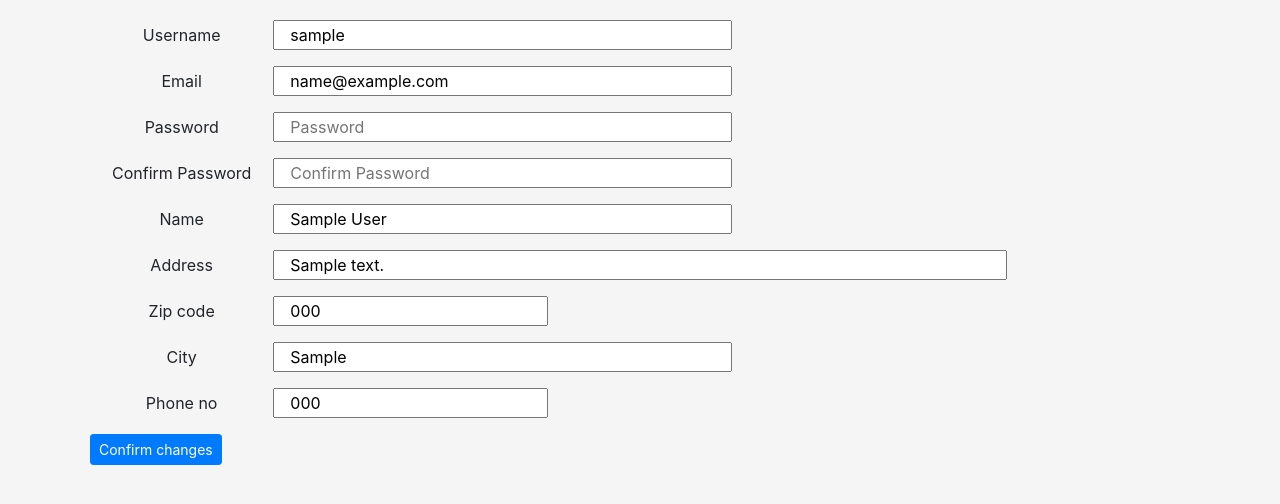
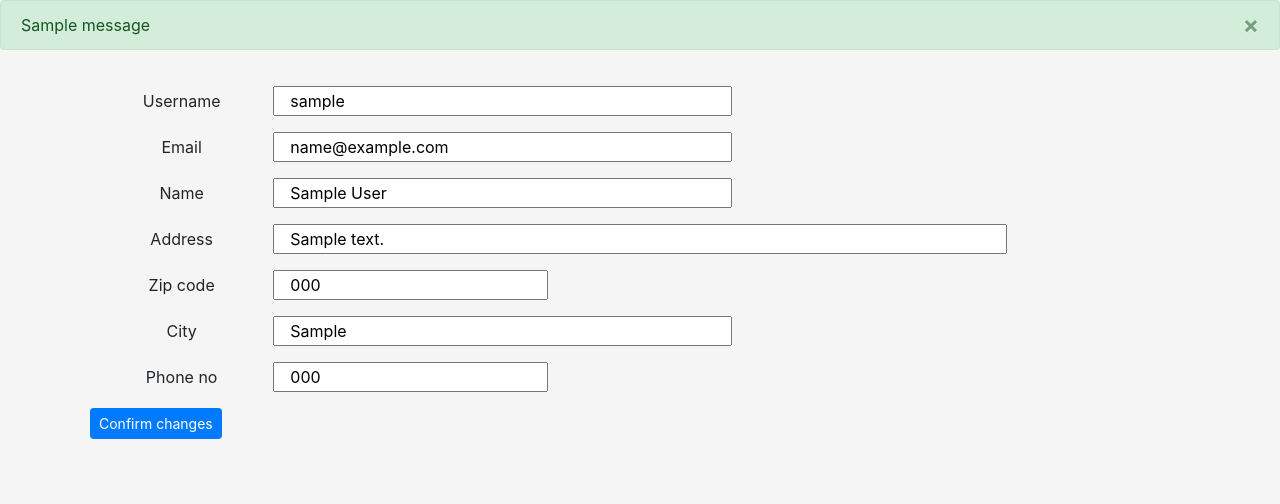
Before and after one commit to pyloveorg/stock_manager, a Flask app: page /user/1 in a window 1280 px wide. Shown: the part 56-560 px from the top of the page. Run offline with Flask 2, Linux system fonts and the light colour scheme; a user stored in the database is signed in; tables that the repository leaves empty hold one stand-in row (values such as "Sample post"); one stand-in notice (Sample message) is shown; some libraries are stand-ins or nearby versions.

Commit message:
HackathonUpdates

```diff
--- a/auth/forms.py
+++ b/auth/forms.py
@@ -5,19 +5,19 @@ from wtforms.fields.html5 import DateField
 
 class LoginForm(FlaskForm):
     username = StringField('Username',  [validators.Length(min=4, max=50), validators.InputRequired()])
-    password = PasswordField('Password', [validators.Length(min=4, max=50), validators.InputRequired()])
+    password = PasswordField('Password', [validators.Length(min=1, max=50), validators.InputRequired()])
     remember = BooleanField('Remember me')
 
-class SignupForm(FlaskForm):
+class UserForm(FlaskForm):
     username = StringField('Username', [validators.Length(min=4, max=50), validators.InputRequired()])
-    email = StringField('Email', [validators.Length(max=50)])
-    # password = PasswordField('Password', [validators.Length(min=4, max=50), validators.InputRequired()])
-    password = PasswordField('Password', validators=[validators.InputRequired(), EqualTo('confirm_password', message='Passwords must match')])
-    confirm_password = PasswordField('Confirm Password')
+    email = StringField('Email', [validators.Email("Incorrect email address.")])
     name = StringField('Name', [validators.Length(max=200)])
     address = StringField('Address', [validators.Length(max=200)])
     zip_code = StringField('Zip code', [validators.Length(max=10)])
     city = StringField('City', [validators.Length(max=100)])
     phone_no = StringField('Phone no', [validators.Length(max=20)])
     birth_date = DateField('Birth date')
-    # submit = SubmitField('Signup')
+
+class SignupForm(UserForm):
+    password = PasswordField('Password', validators=[validators.Length(min=1, max=50), validators.InputRequired(), EqualTo('confirm_password', message='Passwords must match')])
+    confirm_password = PasswordField('Confirm Password')
--- a/auth/templates/login.html
+++ b/auth/templates/login.html
@@ -7,8 +7,6 @@
 <div class="container">
   <form class="form-signin" method="POST" action="/login">
     {{ form.csrf_token }}
-    <!--{{ wtf.form_field(form.username, class="form-control form-control-sm") }}-->
-    <!--{{ wtf.form_field(form.password, class="form-control form-control-sm") }}-->
     {{ render_field(form.username, placeholder=form.username.label.text, class="col-sm-5") }}
     {{ render_field(form.password, placeholder=form.password.label.text, class="col-sm-5") }}
 
--- a/auth/templates/signup.html
+++ b/auth/templates/signup.html
@@ -4,48 +4,22 @@
 {% block title %}Sign up{% endblock %}
 
 {% block content %}
-<!--<div class="container">-->
-  <!--<form>-->
-  <!--<div class="form-row">-->
-    <!--<div class="col">-->
-      <!--<input type="text" class="form-control" placeholder="First name">-->
-    <!--</div>-->
-    <!--<div class="col">-->
-      <!--<input type="text" class="form-control" placeholder="Last name">-->
-    <!--</div>-->
-  <!--</div>-->
-<!--</form>-->
-
-<!--</div>-->
-<!--<div class="content-section">-->
-  <!--<div class="center">-->
-    <!--<h1>Register for an account</h1>-->
-    <!--<br/>-->
-    <!--{{ wtf.quick_form(form) }}-->
-  <!--</div>-->
-<!--</div>-->
 
 <div class="container">
-  <!--<form class="form form-horizontal" method="POST" action="/signup">-->
   <form class="form form-horizontal" method="POST" action="{{ action }}">
     {{ form.csrf_token }}
-
     {{ render_field(form.username, placeholder=form.username.label.text, class="col-sm-5") }}
     {{ render_field(form.email, placeholder=form.email.label.text, class="col-sm-5") }}
+    {% if purpose == 'signup' %}
     {{ render_field(form.password, placeholder=form.password.label.text, class="col-sm-5") }}
     {{ render_field(form.confirm_password, placeholder=form.confirm_password.label.text, class="col-sm-5") }}
+    {% endif %}
     {{ render_field(form.name, placeholder=form.name.label.text, class="col-sm-5") }}
     {{ render_field(form.address, placeholder=form.address.label.text, class="col-sm-8") }}
     {{ render_field(form.zip_code, placeholder=form.zip_code.label.text, class="col-sm-3") }}
     {{ render_field(form.city, placeholder=form.city.label.text, class="col-sm-5") }}
     {{ render_field(form.phone_no, placeholder=form.phone_no.label.text, class="col-sm-3") }}
-    <!--{{ wtf.form_field(form.birth_date, class="form-control form-control-sm") }}-->
-    {% if error %}
-      <div class="alert alert-danger" role="alert">Username already exists in database</div>
-    {% elif success %}
-      <div class="alert alert-success" role="alert">{{ success_message }}</div>
-    {% endif %}
-    <button class="btn btn-sm btn-primary" type="submit">{% if method == 'signup' %}Sign up{% else %}Confirm changes{% endif %}</button>
+    <button class="btn btn-sm btn-primary" type="submit">{% if purpose == 'signup' %}Sign up{% else %}Confirm changes{% endif %}</button>
   </form>
 </div>
 {% endblock %}
--- a/auth/views.py
+++ b/auth/views.py
@@ -1,8 +1,8 @@
-from flask import render_template, redirect, url_for
+from flask import render_template, redirect, url_for, flash, abort
 from flask_login import login_user, login_required, logout_user, current_user
 from sqlalchemy.exc import IntegrityError
 from werkzeug.security import generate_password_hash, check_password_hash
-from auth.forms import LoginForm, SignupForm
+from auth.forms import LoginForm, SignupForm, UserForm
 from auth.models import User
 from database import db
 from flask import request
@@ -21,51 +21,7 @@ auth_blueprint = Blueprint('auth', __name__, template_folder='templates')
 @auth_blueprint.route('/editprofile', methods=['GET', 'POST'])
 @login_required
 def edit_profile():
-    # db.session.query(User).filter(id=current_user.id).update(address='jakistamadres')
-    # user = User.query.filter_by(id=current_user.id)
-    # user.address = 'newaddresshhhhhh'
-    # db.session.commit()
-
-    # db.session.query().\
-    #     filter(User.id == 1). \
-    #     update({"address": 'New Hampshire'})
-    # db.session.commit()
-
-    # User.query.filter(User.id == 1). \
-    #     update({"address": (1)})
-    # db.session.commit()
-    # print(str(getattr(User.query.filter(User.id == 1).data.id)))
-    # user = User.query.filter_by(id=1).first()
-    # print(str(user.id))
-    # setattr(User.query.filter_by(id=current_user.id).one(), 'address', 'Kutnp')
-    #  setattr(User.query.filter_by(id=current_user.id).one(), {'address': 'NewHampshire', 'phone_no': '777333222'})
-    # User.query.filter_by(id=current_user.id).one().address = 'Kutno'
-    # db.session.commit()
-    # session = Session()
-    # User.query(id=current_user.id).update(address='jakistamadres')
-    #  # current_user.update(username='admin2')
     return redirect(url_for('auth.edit_user', user_id=current_user.id))
-    # form = SignupForm()
-    # if form.validate_on_submit():
-    #     try:
-    #         hashed_password = generate_password_hash(form.password.data, method='sha256')
-    #         # print(form.phone_no.data)
-    #         new_user = User(username=form.username.data,
-    #                         email=form.email.data,
-    #                         password=hashed_password,
-    #                         name=form.name.data,
-    #                         address=form.address.data,
-    #                         zip_code=form.zip_code.data,
-    #                         city=form.city.data,
-    #                         phone_no=form.phone_no.data,
-    #                         birth_date=form.birth_date.data)
-    #
-    #         db.session.add(new_user)
-    #         db.session.commit()
-    #         return render_template(signupTemplate, form=form, success=True)
-    #     except IntegrityError as e:
-    #         return render_template(signupTemplate, form=form, error=e)
-    # return render_template(signupTemplate, form=form)
 
 
 @auth_blueprint.route('/login', methods=['GET', 'POST'])
@@ -77,7 +33,8 @@ def login():
         if user:
             if check_password_hash(user.password, form.password.data):
                 login_user(user, remember=form.remember.data)
-                return render_template(baseTemplate, loggingMessage='Logged in successfully as '+current_user.username)
+                flash('Logged in successfully as {}'.format(current_user.username), 'success')
+                return render_template(baseTemplate)
 
         return render_template(loginTemplate, form=form, error=True)
 
@@ -90,7 +47,6 @@ def signup():
     if form.validate_on_submit():
         try:
             hashed_password = generate_password_hash(form.password.data, method='sha256')
-            # print(form.phone_no.data)
             new_user = User(username=form.username.data,
                             email=form.email.data,
                             password=hashed_password,
@@ -103,39 +59,40 @@ def signup():
 
             db.session.add(new_user)
             db.session.commit()
-            return render_template(signupTemplate, form=form, success=True, action="/signup", success_message='User added successfully')
+            flash('User added successfully', 'success')
+            return redirect(url_for('home.index'))
+            # return render_template(signupTemplate, form=form, success=True, purpose="signup", action=url_for('auth.signup'), success_message='User added successfully')
         except IntegrityError as e:
-            return render_template(signupTemplate, form=form, error=e, action="{{ url_for('auth.signup') }}")
-    # return render_template(signupTemplate, form=form, action="/signup")
-    return render_template(signupTemplate, form=form, action="{{ url_for('auth.signup') }}")
-# "{{ url_for('auth.edit_user', user_id=user.id) }}"
+            flash('User already exists in database', 'danger')
+            return render_template(signupTemplate, form=form, purpose="signup", action=url_for('auth.signup'))
+    return render_template(signupTemplate, form=form, purpose="signup", action=url_for('auth.signup'))
 
 
 @auth_blueprint.route('/logout')
 @login_required
 def logout():
     logout_user()
-    return render_template(baseTemplate, loggingMessage='Logged out successfully')
+    flash('Logged out successfully', 'success')
+    return render_template(baseTemplate)
 
 
 @auth_blueprint.route('/users', methods=['GET'])
 @login_required
 def users():
-    print(current_user.admin)
-
-    if current_user.admin == True:
+    if current_user.admin is True:
         user_list = User.query.order_by(User.username).all()
     else:
         user_list = User.query.filter_by(id=current_user.id)
-    # user_list = User.query.all()
     return render_template(usersTemplate, user_list=user_list)
 
 @auth_blueprint.route('/user/<int:user_id>', methods=['GET', 'POST'])
 @login_required
 def edit_user(user_id):
+    if current_user.admin is False and current_user.id != user_id:
+        abort(404)
 
     user = User.query.filter_by(id=user_id).first()
-    form = SignupForm()
+    form = UserForm()
     if request.method == 'GET':
         form.username.data = user.username
         form.name.data = user.name
@@ -144,56 +101,23 @@ def edit_user(user_id):
         form.zip_code.data = user.zip_code
         form.city.data = user.city
         form.phone_no.data = user.phone_no
-        # return render_template(signupTemplate, form=form)
-    else:
-        if form.validate_on_submit():
-            user.username = form.username.data
-            user.name = form.name.data
-            user.email = form.email.data
-            user.address = form.address.data
-            user.zip_code = form.zip_code.data
-            user.city = form.city.data
-            user.phone_no = form.phone_no.data
-            db.session.commit()
-        # else:
-        #     print('pretty')
+    elif form.validate_on_submit():
+        user.username = form.username.data
+        user.name = form.name.data
+        user.email = form.email.data
+        user.address = form.address.data
+        user.zip_code = form.zip_code.data
+        user.city = form.city.data
+        user.phone_no = form.phone_no.data
+        db.session.commit()
+        flash('User successfully updated', 'success')
+        return redirect(url_for('auth.users'))
 
-    return render_template(signupTemplate, form=form, action="/user/{}".format(str(user_id)), success_message='User successfully updated')
+    return render_template(signupTemplate,
+                           form=form,
+                           action=url_for('auth.edit_user', user_id=user_id))
+    # return render_template(signupTemplate,
+    #                        form=form,
+    #                        action=url_for('auth.edit_user', user_id=user_id), success_message='User successfully updated')
 
-    # print(request.method)
-    # else:
-    #     print('MÓJ')
-    # print(str(user_id))
-    # stmt = User.update(). \
-    #     values(address=('Yokohama')). \
-    #     where(User.id == current_user.id)
-    # db.engine.execute(stmt)
-
-
-    # user = User.query.filter_by(id==)
-    # form = SignupForm()
-    # if form.validate_on_submit():
-    #     try:
-    #         hashed_password = generate_password_hash(form.password.data, method='sha256')
-    #         # print(form.phone_no.data)
-    #         new_user = User(username=form.username.data,
-    #                         email=form.email.data,
-    #                         password=hashed_password,
-    #                         name=form.name.data,
-    #                         address=form.address.data,
-    #                         zip_code=form.zip_code.data,
-    #                         city=form.city.data,
-    #                         phone_no=form.phone_no.data)
-    #                         # birth_date=form.birth_date.data)
-    #
-    #         db.session.add(new_user)
-    #         db.session.commit()
-    #         return render_template(signupTemplate, form=form, success=True)
-    #     except IntegrityError as e:
-    #         return render_template(signupTemplate, form=form, error=e)
-    # return render_template(signupTemplate, form=form)
-    #
-
-
-
-    return redirect(url_for('auth.users'))
+    # return redirect(url_for('auth.users'))
--- a/database.py
+++ b/database.py
@@ -2,9 +2,3 @@ from flask_sqlalchemy import SQLAlchemy
 from flask import Flask
 
 db = SQLAlchemy()
-# def create_app():
-#     app = Flask(__name__)
-#     db.init_app()
-#     db.app = app
-#     db.create_all()
-#     return app
--- /dev/null
+++ b/home/templates/_messages.html
@@ -0,0 +1,21 @@
+{% with messages = get_flashed_messages(with_categories=true) %}
+  {% if messages %}
+
+    {% for category, message in messages %}
+      <div class="alert alert-{{ category }} alert-dismissible fade show">{{ message }}
+            <button type="button" class="close" data-dismiss="alert" aria-label="Close">
+                <span aria-hidden="true">&times;</span>
+            </button>
+      </div>
+    {% endfor %}
+
+  {% endif %}
+{% endwith %}
+
+{% if error %}
+<div class="alert alert-danger">{{error}}</div>
+{% endif %}
+
+{% if msg %}
+<div class="alert alert-success">{{msg}}</div>
+{% endif %}
--- a/home/templates/_render_field.html
+++ b/home/templates/_render_field.html
@@ -1,11 +1,21 @@
 {% macro render_field(field) %}
+
 <div class="form-group form-inline">
+    <!--<ul>-->
+            <!--{% for error in field.errors %}-->
+            <!--<li><div class="alert alert-danger" role="alert">{{ error }}</div>></li>-->
+            <!--{% endfor %}-->
+        <!--</ul>-->
     <label for="{{ field.name }}" class="col-sm-2" >{{ field.label.text }}</label>
         {{ field(class="form-control form-control-sm", **kwargs)|safe }}
-        <ul>
-            {% for error in field.errors %}
-            <li><div class="alert alert-danger" role="alert">{{ error }}</div>></li>
-            {% endfor %}
-        </ul>
+
 </div>
+{% for error in field.errors %}
+<div class="alert alert-danger alert-dismissible fade show" role="alert">{{ field.label.text }}: {{ error }}
+    <button type="button" class="close" data-dismiss="alert" aria-label="Close">
+        <span aria-hidden="true">&times;</span>
+    </button>
+</div>
+{% endfor %}
+
 {% endmacro %}
--- a/home/templates/index.html
+++ b/home/templates/index.html
@@ -55,11 +55,11 @@
       </ul>
     </div>
   </nav>
-  {% if loggingMessage %}
-    <br>
-    <div class="alert alert-success" role="alert">{{ loggingMessage }}</div>
-  {% endif %}
-
+  <!--{% if loggingMessage %}-->
+    <!--<br>-->
+    <!--<div class="alert alert-success" role="alert">{{ loggingMessage }}</div>-->
+  <!--{% endif %}-->
+  {% include "_messages.html" %}
   {% block content %}
 
 
```
Also changed, not shown: auth/templates/users.html (+1 -6 lines), home/views.py (+0 -10 lines), 1 other file.
